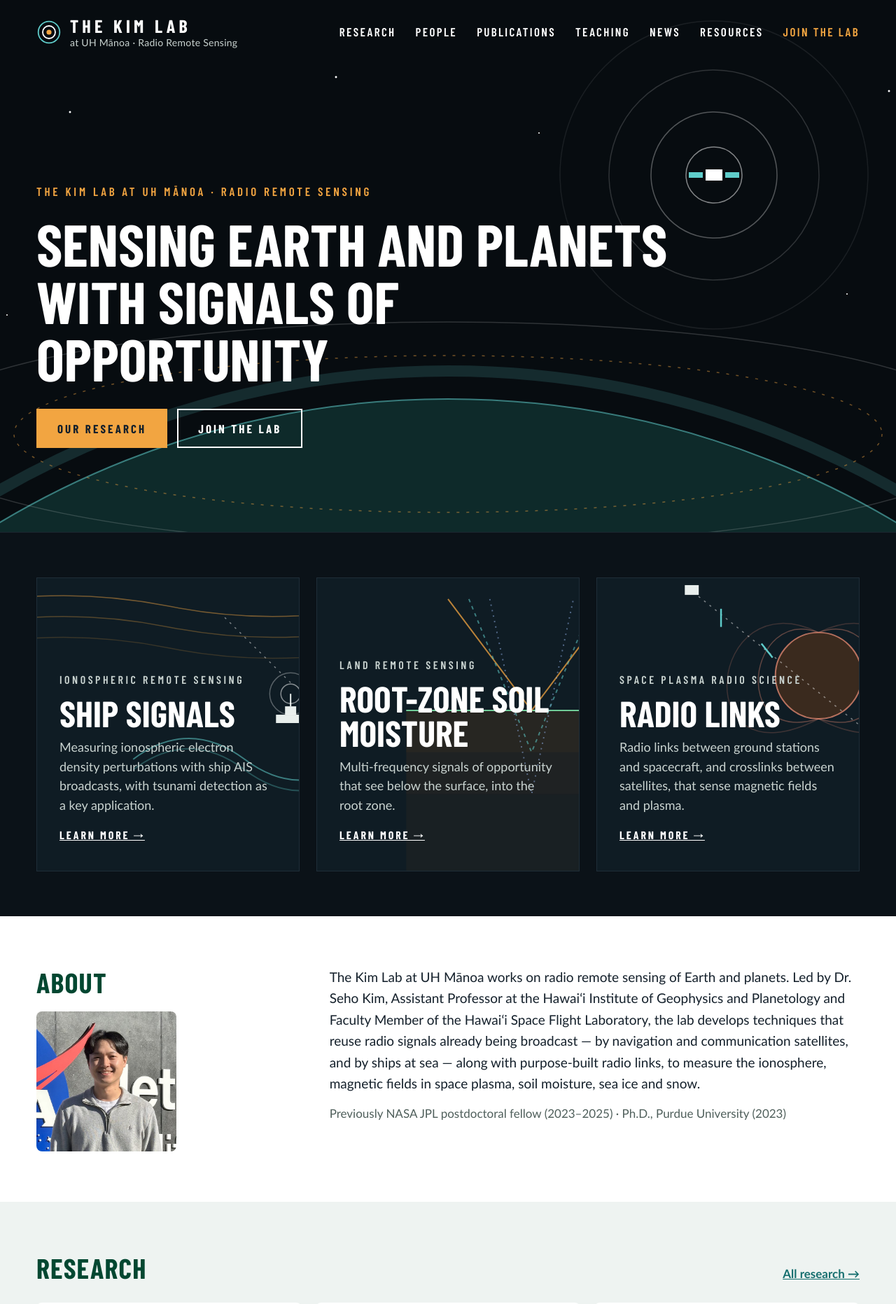
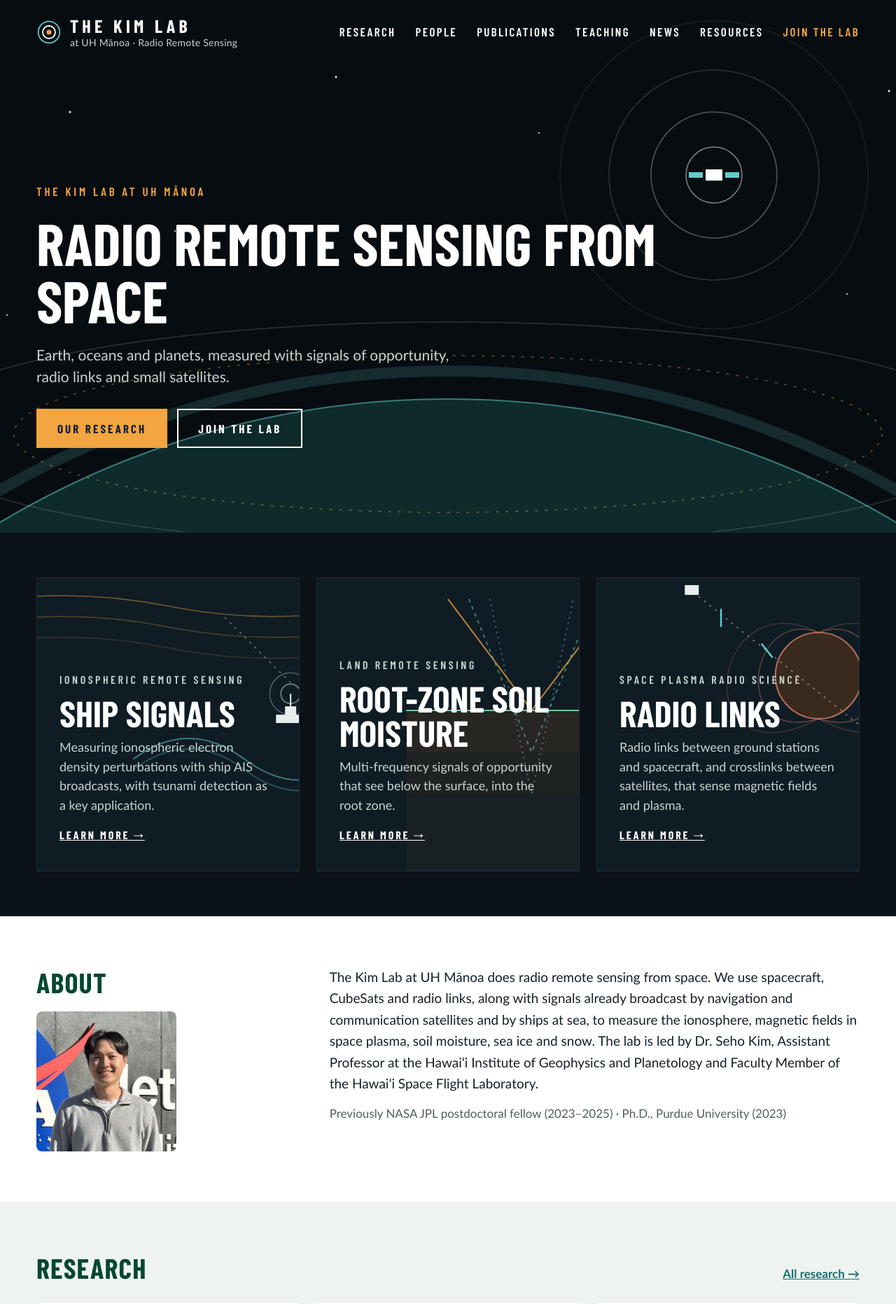
Before and after one commit to sehokim09/sehokim09.github.io, a Jekyll site: the page built from index.html, in a window 1280 px wide. Shown: the top 1863 px of the page at 70% size. Built offline with Jekyll 4.4.1, drawn with Linux system fonts in a browser that asks for light colours; some of the changed text lies outside the part shown.

Commit message:
Strengthen the space identity on the home page
- Hero headline: "Radio remote sensing from space" with a subline
- New Missions band: HITechSat-1 (advisor, student-built 3U CubeSat,
  SmallSat 2026 paper) and satellite crosslinks as the next direction
- About paragraph now leads with spacecraft, CubeSats and radio links

Co-Authored-By: Claude Opus 5.5 <noreply@anthropic.com>
Claude-Session: https://claude.ai/code/session_01CT7uMHNpm9DEv42J4sv3fR

```diff
--- a/assets/css/style.css
+++ b/assets/css/style.css
@@ -204,3 +204,9 @@ h1, h2, h3 { line-height: 1.1; }
   .page-hero .container { padding-top: 48px; padding-bottom: 44px; }
   .deadline { font-size: 15px; }
 }
+
+/* Hero subline and Missions band */
+.hero-sub { margin: 0; font-size: 21px; line-height: 1.5; color: var(--muted-dark); max-width: 640px; }
+.spacecraft { background: var(--space); color: #FFFFFF; padding-top: 72px; padding-bottom: 72px; }
+.mission-sm { min-height: 360px; }
+@media (max-width: 640px) { .hero-sub { font-size: 18px; } .spacecraft { padding-top: 56px; padding-bottom: 56px; } }
--- a/index.html
+++ b/index.html
@@ -20,8 +20,9 @@ home: true
     <circle cx="180" cy="160" r="1.5" fill="#FFFFFF"></circle><circle cx="330" cy="330" r="1" fill="#FFFFFF"></circle><circle cx="560" cy="110" r="1.5" fill="#FFFFFF"></circle><circle cx="850" cy="190" r="1" fill="#FFFFFF"></circle><circle cx="1350" cy="130" r="1.5" fill="#FFFFFF"></circle><circle cx="1290" cy="420" r="1" fill="#FFFFFF"></circle><circle cx="90" cy="450" r="1" fill="#FFFFFF"></circle>
   </svg>
   <div class="container hero-content">
-    <p class="eyebrow">{{ site.title }} · {{ site.tagline }}</p>
-    <h1>Sensing Earth and planets with signals of opportunity</h1>
+    <p class="eyebrow">{{ site.title }}</p>
+    <h1>Radio remote sensing from space</h1>
+    <p class="hero-sub">Earth, oceans and planets, measured with signals of opportunity, radio links and small satellites.</p>
     <div class="hero-actions">
       <a class="btn btn-gold" href="{{ '/research/' | relative_url }}">Our research</a>
       <a class="btn btn-outline" href="{{ '/join/' | relative_url }}">Join the lab</a>
@@ -102,7 +103,7 @@ home: true
       <a href="{{ '/people/' | relative_url }}"><img class="about-photo" src="{{ site.data.people.pi.photo | relative_url }}" alt="Portrait of Seho Kim" width="200" height="200"></a>
     </div>
     <div class="prose">
-      <p>The Kim Lab at UH Mānoa works on radio remote sensing of Earth and planets. Led by Dr. Seho Kim, Assistant Professor at the Hawaiʻi Institute of Geophysics and Planetology and Faculty Member of the Hawaiʻi Space Flight Laboratory, the lab develops techniques that reuse radio signals already being broadcast — by navigation and communication satellites, and by ships at sea — along with purpose-built radio links, to measure the ionosphere, magnetic fields in space plasma, soil moisture, sea ice and snow.</p>
+      <p>The Kim Lab at UH Mānoa does radio remote sensing from space. We use spacecraft, CubeSats and radio links, along with signals already broadcast by navigation and communication satellites and by ships at sea, to measure the ionosphere, magnetic fields in space plasma, soil moisture, sea ice and snow. The lab is led by Dr. Seho Kim, Assistant Professor at the Hawaiʻi Institute of Geophysics and Planetology and Faculty Member of the Hawaiʻi Space Flight Laboratory.</p>
       <p class="meta">Previously NASA JPL postdoctoral fellow (2023–2025) · Ph.D., Purdue University (2023)</p>
     </div>
   </div>
@@ -115,6 +116,54 @@ home: true
       <a class="more-link" href="{{ '/research/' | relative_url }}">All research →</a>
     </div>
     {% include research-cards.html %}
+  </div>
+</section>
+
+<section class="spacecraft" id="missions" aria-label="Missions">
+  <div class="container">
+    <div class="section-head">
+      <h2 class="section-title" style="color: #FFFFFF">Missions</h2>
+    </div>
+    <div class="missions-grid" style="padding-top: 0; padding-bottom: 0">
+      <article class="mission mission-sm">
+        <svg class="mission-art" viewBox="0 0 600 360" preserveAspectRatio="xMidYMid slice" aria-hidden="true">
+          <circle cx="440" cy="130" r="70" fill="none" stroke="#5FCCCA" stroke-opacity="0.25" stroke-width="1.5"></circle>
+          <circle cx="440" cy="130" r="120" fill="none" stroke="#5FCCCA" stroke-opacity="0.14" stroke-width="1.5"></circle>
+          <rect x="410" y="80" width="60" height="100" fill="#E8EEEC" stroke="#FFFFFF" stroke-width="1"></rect>
+          <line x1="410" y1="113" x2="470" y2="113" stroke="#6B7F7A" stroke-width="1"></line>
+          <line x1="410" y1="147" x2="470" y2="147" stroke="#6B7F7A" stroke-width="1"></line>
+          <rect x="310" y="108" width="94" height="44" fill="#1C8C8C" stroke="#5FCCCA" stroke-width="1"></rect>
+          <rect x="476" y="108" width="94" height="44" fill="#1C8C8C" stroke="#5FCCCA" stroke-width="1"></rect>
+          <line x1="357" y1="108" x2="357" y2="152" stroke="#5FCCCA" stroke-width="1"></line>
+          <line x1="523" y1="108" x2="523" y2="152" stroke="#5FCCCA" stroke-width="1"></line>
+          <line x1="440" y1="80" x2="440" y2="44" stroke="#F2A541" stroke-width="2"></line>
+        </svg>
+        <div class="mission-body">
+          <p class="eyebrow">CubeSat · Hawaiʻi Space Flight Laboratory</p>
+          <h2>HITechSat-1</h2>
+          <p>A rapidly integrable 3U CubeSat platform for university missions, designed and built by students with Dr. Kim as advisor.</p>
+          <a href="https://digitalcommons.usu.edu/smallsat/2026/all2026/231/">SmallSat 2026 paper →</a>
+        </div>
+      </article>
+      <article class="mission mission-sm">
+        <svg class="mission-art" viewBox="0 0 600 360" preserveAspectRatio="xMidYMid slice" aria-hidden="true">
+          <ellipse cx="430" cy="140" rx="200" ry="70" fill="#5FCCCA" fill-opacity="0.06" stroke="#5FCCCA" stroke-opacity="0.25" stroke-width="1.5"></ellipse>
+          <path d="M240 150 Q430 70 620 150" fill="none" stroke="#F2A541" stroke-opacity="0.35" stroke-width="1.5" stroke-dasharray="4 8"></path>
+          <rect x="268" y="128" width="18" height="12" fill="#E8EEEC"></rect><rect x="252" y="131" width="14" height="6" fill="#5FCCCA"></rect><rect x="288" y="131" width="14" height="6" fill="#5FCCCA"></rect>
+          <rect x="560" y="128" width="18" height="12" fill="#E8EEEC"></rect><rect x="544" y="131" width="14" height="6" fill="#5FCCCA"></rect><rect x="580" y="131" width="14" height="6" fill="#5FCCCA"></rect>
+          <line x1="292" y1="134" x2="556" y2="134" stroke="#FFFFFF" stroke-opacity="0.7" stroke-width="1.5" stroke-dasharray="5 6"></line>
+          <line x1="350" y1="124" x2="350" y2="144" stroke="#F7937A" stroke-width="2.5"></line>
+          <line x1="420" y1="125" x2="434" y2="143" stroke="#F7937A" stroke-width="2.5"></line>
+          <line x1="490" y1="128" x2="512" y2="140" stroke="#F7937A" stroke-width="2.5"></line>
+        </svg>
+        <div class="mission-body">
+          <p class="eyebrow">Next</p>
+          <h2>Satellite crosslinks</h2>
+          <p>Radio links between satellites that sense magnetic fields and plasma in regions ground-based links cannot reach.</p>
+          <a href="{{ '/research/#radio-science' | relative_url }}">Learn more →</a>
+        </div>
+      </article>
+    </div>
   </div>
 </section>
 
```
